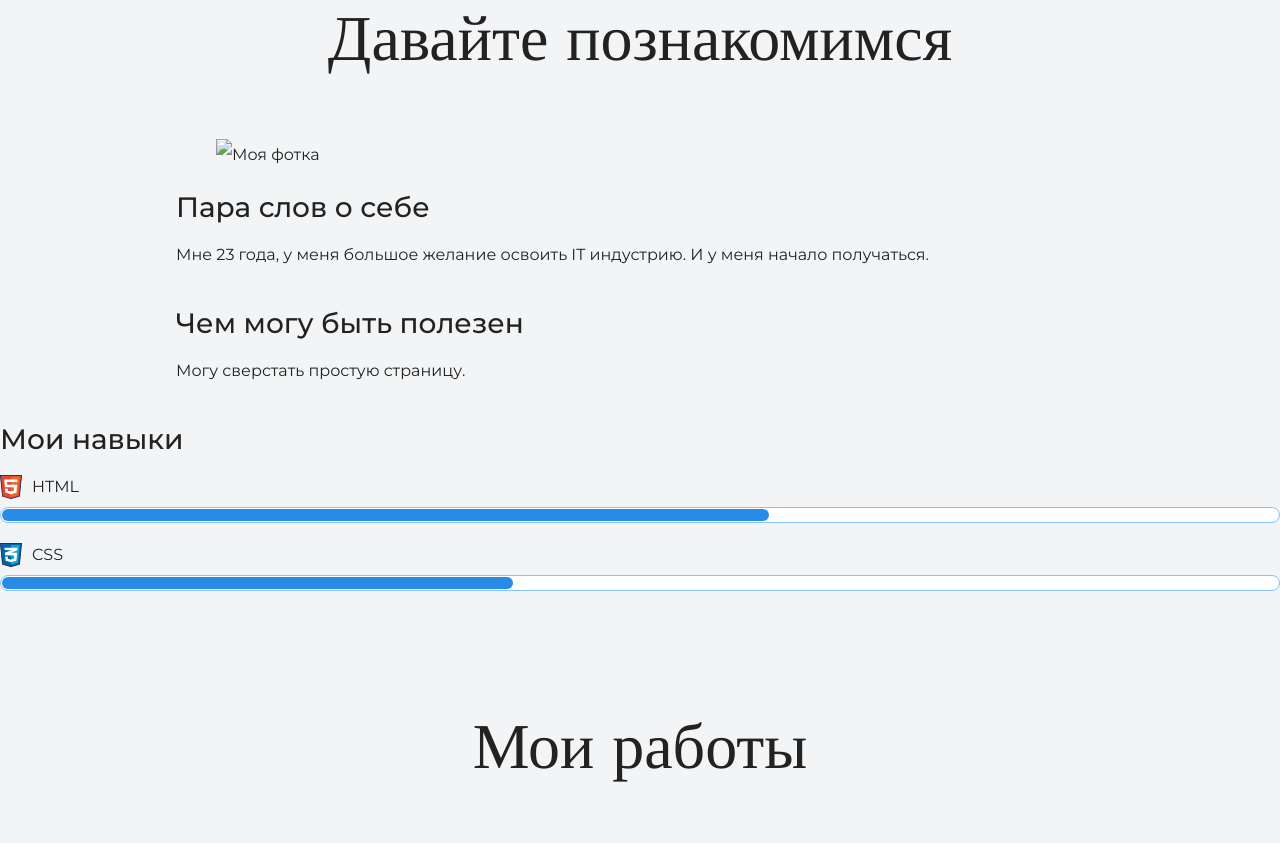
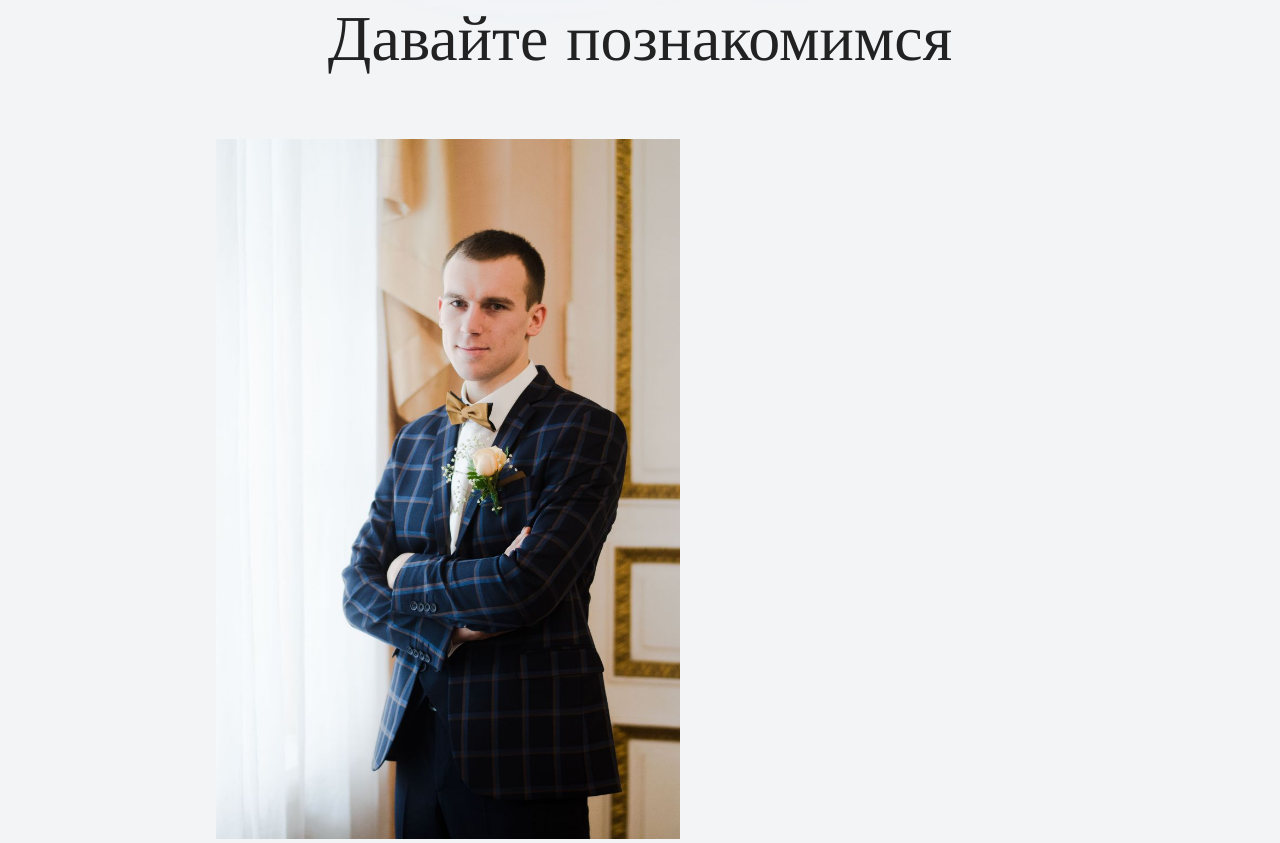
Before and after one commit to romanjob08/my-site, a plain HTML site: page index.html in a window 1280 px wide. Shown: the part 1033-1876 px from the top of the page. Drawn offline with nearby package versions, Linux system fonts and the light colour scheme; the site is published under a folder, as on GitHub Pages, so addresses that start at the root find nothing; files whose address does not match are found by name.

Commit message:
Ну пробуем

```diff
--- a/index.html
+++ b/index.html
@@ -26,7 +26,7 @@
         <div class="container">
             <h2 class="subheading">Давайте познакомимся</h2>
             <figure class="user-imeg">
-            <img src="/user .jpg" width="" height="700" alt="Моя фотка">
+            <img src="my-site/user .jpg" width="" height="700" alt="Моя фотка">
             </figure>
             <h3>Пара слов о себе</h3>
             <p>Мне 23 года, у меня большое желание освоить IT индустрию. И у меня начало получаться. </p>
```
